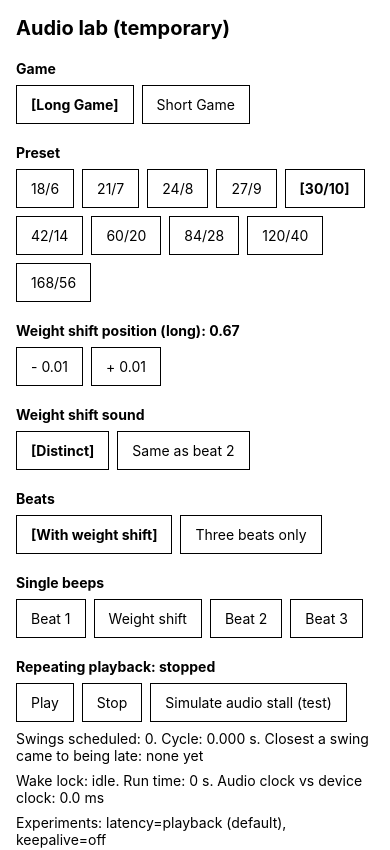
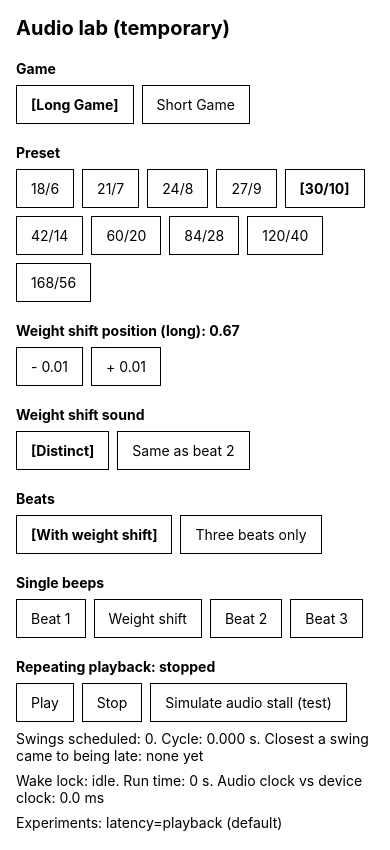
Before and after one commit to caragiulioni/golf-tempo, a React Native app: screen / in a window 390 px wide. Shown: the top 850 px of the page. Built offline with nearby package versions, Linux system fonts and the light colour scheme.

Commit message:
Spec 2 porting notes; remove the keep-alive experiment
Moves the timing-engine entry under Entries and adds the audio-playback entry.

```diff
--- a/src/app/dev/AudioLab.tsx
+++ b/src/app/dev/AudioLab.tsx
@@ -48,9 +48,8 @@ const LOG_LINES_SHOWN = 10;
 const LOG_LINES_KEPT = 300;
 
 /**
- * Experiments, switched on from the page address:
+ * Experiment, switched on from the page address:
  *   ?latency=interactive   the small audio buffer, to compare (the default is 'playback')
- *   ?keepalive=1        a silent audio element that may keep iOS playing on lock
  */
 function readExperiments(): WebAudioOptions {
   if (typeof location === 'undefined') return {};
@@ -60,7 +59,6 @@ function readExperiments(): WebAudioOptions {
   if (latency === 'interactive' || latency === 'balanced' || latency === 'playback') {
     options.latencyHint = latency;
   }
-  if (params.get('keepalive') === '1') options.keepAlive = true;
   return options;
 }
 const EXPERIMENTS = readExperiments();
@@ -168,7 +166,7 @@ export default function AudioLab() {
       `Copied at: ${new Date().toString()}`,
       `Page: ${typeof location === 'undefined' ? 'unknown' : location.href}`,
       `Browser: ${typeof navigator === 'undefined' ? 'unknown' : navigator.userAgent}`,
-      `Experiments: latency=${EXPERIMENTS.latencyHint ?? 'playback (default)'}, keepalive=${EXPERIMENTS.keepAlive ? 'on' : 'off'}`,
+      `Experiments: latency=${EXPERIMENTS.latencyHint ?? 'playback (default)'}`,
       `Audio context: ${info ? `${info.state}, ${info.sampleRate} Hz, base latency ${ms(info.baseLatencySeconds)}, output latency ${ms(info.outputLatencySeconds)}` : 'not created yet (nothing played)'}`,
       `Selected: ${category} game, preset ${presetLabel(preset)}, weight shift ${settings[category].toFixed(2)}, ${toneStyle} tone, ${includeWeightShift ? 'with' : 'without'} weight shift`,
       `Player: ${playerState}. Wake lock: ${wakeLock}`,
@@ -323,8 +321,7 @@ export default function AudioLab() {
         {clock.driftMs.toFixed(1)} ms
       </Text>
       <Text>
-        Experiments: latency={EXPERIMENTS.latencyHint ?? 'playback (default)'}, keepalive=
-        {EXPERIMENTS.keepAlive ? 'on' : 'off'}
+        Experiments: latency={EXPERIMENTS.latencyHint ?? 'playback (default)'}
       </Text>
       <Text style={styles.label}>Event log (newest first, last {LOG_LINES_SHOWN} shown)</Text>
       {log.slice(0, LOG_LINES_SHOWN).map((line, i) => (
--- a/src/audio/webAudio.ts
+++ b/src/audio/webAudio.ts
@@ -1,6 +1,5 @@
 import { TONES } from './tones';
 import type { AudioAdapter, Voice } from './types';
-import { createKeepAlive } from './webKeepAlive';
 
 /** Peak volume of one beep (0 to 1). Leaves room so overlapping beeps do not clip. */
 const PEAK_GAIN = 0.4;
@@ -51,8 +50,6 @@ const DEFAULT_LATENCY_HINT: AudioContextLatencyCategory = 'playback';
 export type WebAudioOptions = {
   /** Audio buffer size hint. Default 'playback'. Use 'interactive' to compare the small buffer. */
   latencyHint?: AudioContextLatencyCategory;
-  /** EXPERIMENT. Keep a silent audio element playing so iOS may keep audio on lock. */
-  keepAlive?: boolean;
 };
 
 /** What the browser says about its audio, for the Copy log button. */
@@ -62,7 +59,6 @@ export type WebAudioInfo = {
   baseLatencySeconds: number | null;
   outputLatencySeconds: number | null;
   latencyHint: string;
-  keepAlive: boolean;
 };
 
 export type WebAudioAdapter = AudioAdapter & {
@@ -77,7 +73,6 @@ export type WebAudioAdapter = AudioAdapter & {
  * Beeps are scheduled on the audio clock (AudioContext.currentTime).
  */
 export function createWebAudioAdapter(options: WebAudioOptions = {}): WebAudioAdapter {
-  const keepAlive = options.keepAlive ? createKeepAlive() : null;
   const stateListeners = new Set<(state: string) => void>();
   let context: AudioContext | null = null;
   const active = new Set<ActiveTone>();
@@ -100,8 +95,7 @@ export function createWebAudioAdapter(options: WebAudioOptions = {}): WebAudioAd
 
   return {
     async unlock() {
-      // Both of these must happen inside a user tap, before the first await.
-      keepAlive?.start();
+      // Must happen inside a user tap, before the first await.
       const ctx = getContext();
       if (ctx.state !== 'running') await ctx.resume();
       await waitForClockToRun(ctx);
@@ -147,10 +141,6 @@ export function createWebAudioAdapter(options: WebAudioOptions = {}): WebAudioAd
       }
     },
 
-    release() {
-      keepAlive?.stop();
-    },
-
     info() {
       if (!context) return null;
       return {
@@ -159,7 +149,6 @@ export function createWebAudioAdapter(options: WebAudioOptions = {}): WebAudioAd
         baseLatencySeconds: typeof context.baseLatency === 'number' ? context.baseLatency : null,
         outputLatencySeconds: typeof context.outputLatency === 'number' ? context.outputLatency : null,
         latencyHint: options.latencyHint ?? DEFAULT_LATENCY_HINT,
-        keepAlive: Boolean(keepAlive),
       };
     },
 
--- a/src/audio/webKeepAlive.ts
+++ /dev/null
@@ -1,70 +0,0 @@
-/**
- * WEB ONLY, EXPERIMENT. A silent looping <audio> element, plus Safari's audio session
- * setting. Some iPhones and iPads keep playing when the screen locks if the page looks
- * like a media player. Not guaranteed. Turned on with ?keepalive=1 in the audio lab.
- */
-
-const SAMPLE_RATE = 8000;
-const SECONDS = 1;
-
-/** One second of silence as a WAV file, built in code so no file is needed. */
-function silentWavUrl(): string {
-  const samples = SAMPLE_RATE * SECONDS;
-  const buffer = new ArrayBuffer(44 + samples * 2);
-  const view = new DataView(buffer);
-  const writeText = (offset: number, text: string) => {
-    for (let i = 0; i < text.length; i++) view.setUint8(offset + i, text.charCodeAt(i));
-  };
-  writeText(0, 'RIFF');
-  view.setUint32(4, 36 + samples * 2, true);
-  writeText(8, 'WAVE');
-  writeText(12, 'fmt ');
-  view.setUint32(16, 16, true); // size of this block
-  view.setUint16(20, 1, true); // plain PCM
-  view.setUint16(22, 1, true); // mono
-  view.setUint32(24, SAMPLE_RATE, true);
-  view.setUint32(28, SAMPLE_RATE * 2, true); // bytes per second
-  view.setUint16(32, 2, true); // bytes per sample
-  view.setUint16(34, 16, true); // bits per sample
-  writeText(36, 'data');
-  view.setUint32(40, samples * 2, true);
-  // The sample data is already all zeros, which is silence.
-  return URL.createObjectURL(new Blob([buffer], { type: 'audio/wav' }));
-}
-
-export type KeepAlive = {
-  /** Call from inside the user's tap, before any await. */
-  start(): void;
-  stop(): void;
-};
-
-export function createKeepAlive(): KeepAlive {
-  let audio: HTMLAudioElement | null = null;
-  let url: string | null = null;
-
-  return {
-    start() {
-      if (typeof document === 'undefined') return;
-      try {
-        // Tells Safari this page is playing audio for its own sake (Safari 16.4 and later).
-        const session = (navigator as unknown as { audioSession?: { type: string } }).audioSession;
-        if (session) session.type = 'playback';
-      } catch {
-        // Not supported.
-      }
-      if (audio) {
-        void audio.play().catch(() => {});
-        return;
-      }
-      url = silentWavUrl();
-      audio = new Audio(url);
-      audio.loop = true;
-      audio.setAttribute('playsinline', '');
-      void audio.play().catch(() => {});
-    },
-
-    stop() {
-      if (audio) audio.pause();
-    },
-  };
-}
```
Also changed, not shown: .kiro/specs/audio-playback/tasks.md, 1 other file (tests, documents, lock files or other folders).
